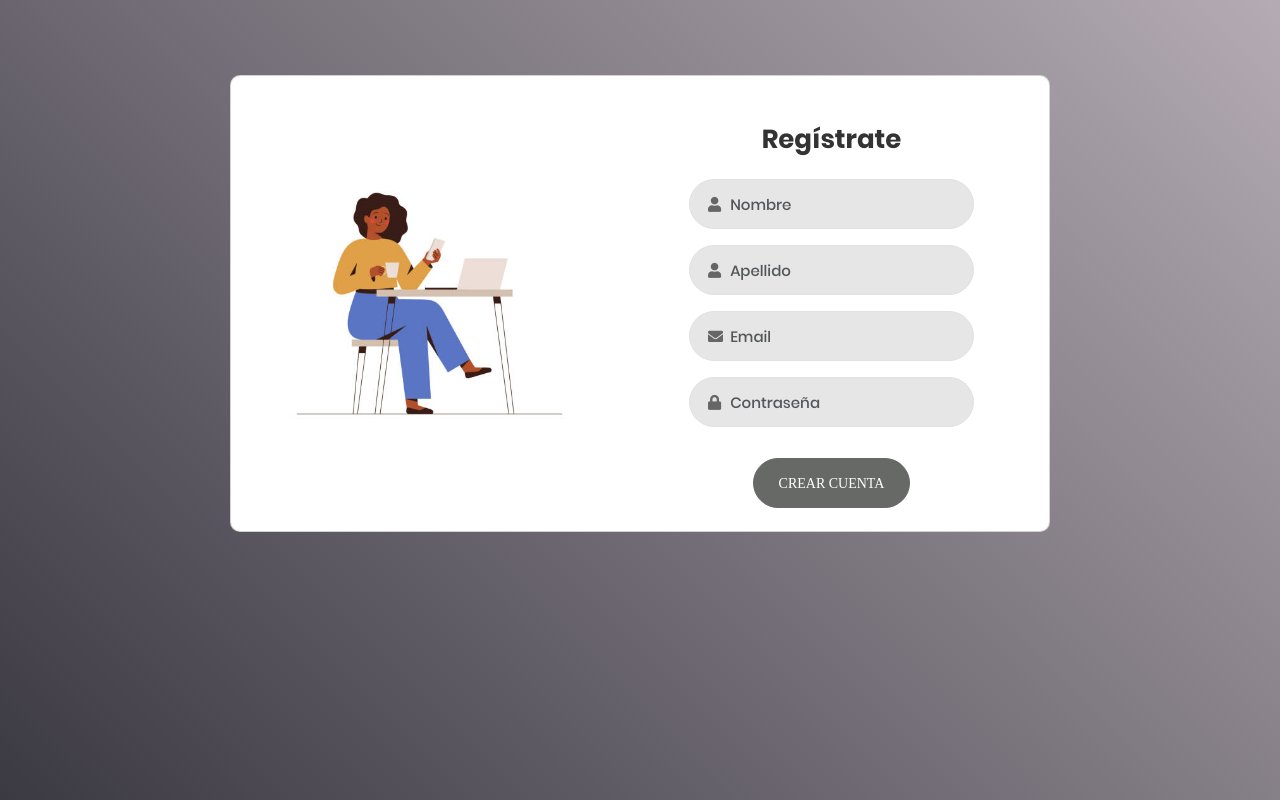
After one commit to Nyafiu/Integracion_MusicPro, a Flask app: page /registro in a window 1280 px wide. The commit adds this page. Run offline with Flask 3, Linux system fonts and the light colour scheme; some libraries are stand-ins or nearby versions; some web fonts are replaced.

Commit message:
registro

```diff
--- a/src/app.py
+++ b/src/app.py
@@ -46,6 +46,10 @@ def login():
 @app.route("/loginAdmin")
 def loginAdmin():
     return render_template("loginAdmin.html")
+
+@app.route("/registro")
+def registro():
+    return render_template("registroCliente.html")
 
 @app.route("/about")
 def about():
--- /dev/null
+++ b/src/static/assets/css/registro.css
@@ -0,0 +1,144 @@
+/* fuentes */
+
+@font-face {
+    font-family: Poppins-Regular;
+    src: url('../../fonts/poppins/Poppins-Regular.ttf');
+}
+
+@font-face {
+    font-family: Poppins-Bold;
+    src: url('../../fonts/poppins/Poppins-Bold.ttf');
+}
+
+@font-face {
+    font-family: Poppins-Medium;
+    src: url('../../fonts/poppins/Poppins-Medium.ttf');
+}
+
+@font-face {
+    font-family: Montserrat-Bold;
+    src: url('../../fonts/montserrat/Montserrat-Bold.ttf');
+}
+
+body {
+	height: 100vh;
+    width: 100vw!important;
+    display: -webkit-box;
+    display: -webkit-flex;
+    display: -moz-box;
+    display: -ms-flexbox;
+    background: #615769;
+    background: -webkit-linear-gradient(-135deg, #b4abb4, #3b3942);
+    background: -o-linear-gradient(-135deg, #b4abb4, #3b3942);
+    background: -moz-linear-gradient(-135deg, #b4abb4, #3b3942);
+    background: linear-gradient(-135deg, #b4abb4, #3b3942);
+}
+
+.container {
+    padding: 75px 30px 50px 30px;
+}
+
+.card{
+    width: 820px;
+    border-radius: 10px;
+}
+
+.foto {
+    width: 100%;
+    height: 100%;
+    /*border-radius: 25px;*/
+    border-radius: 10px;
+    padding: 5px;
+}
+
+/* título */
+.titulo {
+    font-size: 26px;
+    font-family: Poppins-Bold;
+    color: #333333;
+    text-align: center;
+    display: block;
+}
+
+/* inputs */
+.input100 {
+    font-family: Poppins-Medium;
+    font-size: 15px;
+    line-height: 1.5;
+    color: #666666;
+    display: flex;
+    width: 85%;
+    background: #e6e6e6;
+    height: 50px;
+    border-radius: 25px;
+    padding-right: 100px;
+    margin-left: auto;
+    margin-right: auto;
+}
+
+/* icono con input */
+
+.input-icon {
+    position: relative;
+}
+
+.input-icon i {
+    position: absolute;
+    top: 50%;
+    left: 20px;
+    transform: translateY(-50%);
+    z-index: 1;
+    color: #666666;
+    font-size: 15px;
+}
+
+.input-icon input {
+    padding-left: 40px;
+}
+
+
+/* botón registro*/
+
+.container-btn-registro {
+    width: 100%;
+    display: -webkit-box;
+    display: -webkit-flex;
+    display: -moz-box;
+    display: -ms-flexbox;
+    display: flex;
+    flex-wrap: wrap;
+    justify-content: center;
+    padding-top: 15px;
+    padding-bottom: 15px;
+}
+
+.btn-registro {
+    font-family: Montserrat-Bold;
+    font-size: 14px;
+    line-height: 1.5;
+    color: #fff;
+    text-transform: uppercase;
+
+    height: 50px;
+    border-radius: 25px;
+    border-color: #676967;
+    background: #676967;
+    display: -webkit-box;
+    display: -webkit-flex;
+    display: -moz-box;
+    display: -ms-flexbox;
+    display: flex;
+    justify-content: center;
+    align-items: center;
+    padding: 0 25px;
+
+    -webkit-transition: all 0.4s;
+    -o-transition: all 0.4s;
+    -moz-transition: all 0.4s;
+    transition: all 0.4s;
+}
+
+.btn-registro:hover {
+    background: #333333;
+    color: #fff;
+}
--- /dev/null
+++ b/src/templates/registroCliente.html
@@ -0,0 +1,74 @@
+<!DOCTYPE html>
+<html lang="en">
+<head>
+    <meta charset="UTF-8">
+    <meta http-equiv="X-UA-Compatible" content="IE=edge">
+    <meta name="viewport" content="width=device-width, initial-scale=1.0">
+    <title>Document</title>
+
+    <link href="https://cdn.jsdelivr.net/npm/bootstrap@5.3.0-alpha3/dist/css/bootstrap.min.css" rel="stylesheet" integrity="sha384-KK94CHFLLe+nY2dmCWGMq91rCGa5gtU4mk92HdvYe+M/SXH301p5ILy+dN9+nJOZ" crossorigin="anonymous">
+    <link rel="stylesheet" href="https://cdnjs.cloudflare.com/ajax/libs/font-awesome/5.15.3/css/all.min.css">
+
+    <link rel="stylesheet" href="{{ url_for('static', filename='assets/css/registro.css') }}">
+</head>
+<body>
+
+    <div class="container">
+        <div class="card mx-auto">
+            <div class="row d-flex justify-content-center align-items-center"> <!-- fila -->
+                <div class="col-md-6 d-flex align-items-center overflow-hidden"> <!-- columna con foto -->
+                    <img class="img-fluid foto" src="{{url_for ('static', filename='assets/img/random.jpg')}}" alt="...">
+                </div>
+                <div class="col-md-6" style="padding-right: 50px;"> <!-- columna con formulario -->
+                    <h1 class="titulo text-center mb-4 mx-1 mx-md-4 mt-5">Regístrate</h1>
+                    <form class="mx-1 mx-md-4" action="">
+                        <div class="mb-3 d-flex justify-content-center">
+                            <div class="input-icon">
+                                <div class="row">
+                                    <i class="fas fa-user fa-fw"></i>
+                                    <input type="text" class=" form-control input100" id="nombre" name="nombre" placeholder="Nombre">
+                                </div>
+                            </div>
+                        </div>
+                        <div class="mb-3 d-flex justify-content-center">
+                            <div class="input-icon">
+                                <div class="row">
+                                    <i class="fas fa-user me-3 fa-fw"></i>
+                                    <input type="text" class="form-control input100" id="apellido" name="apellido" placeholder="Apellido">
+                                </div>
+                            </div>
+                        </div>
+                        <div class="mb-3 d-flex justify-content-center">
+                            <div class="input-icon">
+                                <div class="row">
+                                    <i class="fas fa-envelope me-3 fa-fw"></i>
+                                    <input type="email" class="form-control input100" id="email" name="email" placeholder="Email">
+                                </div>
+                            </div>
+                        </div>
+                        <div class="mb-3 d-flex justify-content-center">
+                            <div class="input-icon">
+                                <div class="row">
+                                    <i class="fas fa-lock me-3 fa-fw"></i>
+                                    <input type="password" class="form-control input100" id="contraseña" name="contraseña" placeholder="Contraseña">
+                                </div>
+                            </div>
+                        </div>
+                        <div class="container-btn-registro mb-2">
+                            <button type="submit" class="btn d-flex justify-content-center btn-registro">
+                                Crear cuenta
+                            </button>
+                        </div>
+                    </form>
+                </div>
+            </div>
+        </div>
+
+    </div>
+
+
+
+
+    <script src="https://cdn.jsdelivr.net/npm/bootstrap@5.3.0-alpha3/dist/js/bootstrap.bundle.min.js" integrity="sha384-ENjdO4Dr2bkBIFxQpeoTz1HIcje39Wm4jDKdf19U8gI4ddQ3GYNS7NTKfAdVQSZe" crossorigin="anonymous"></script>
+</body>
+</html>
```
Also changed, not shown: src/templates/loginCliente.html (+9 -13 lines), src/static/assets/css/custom.css (line endings or trailing spaces), src/static/assets/img/random.jpg (added).
